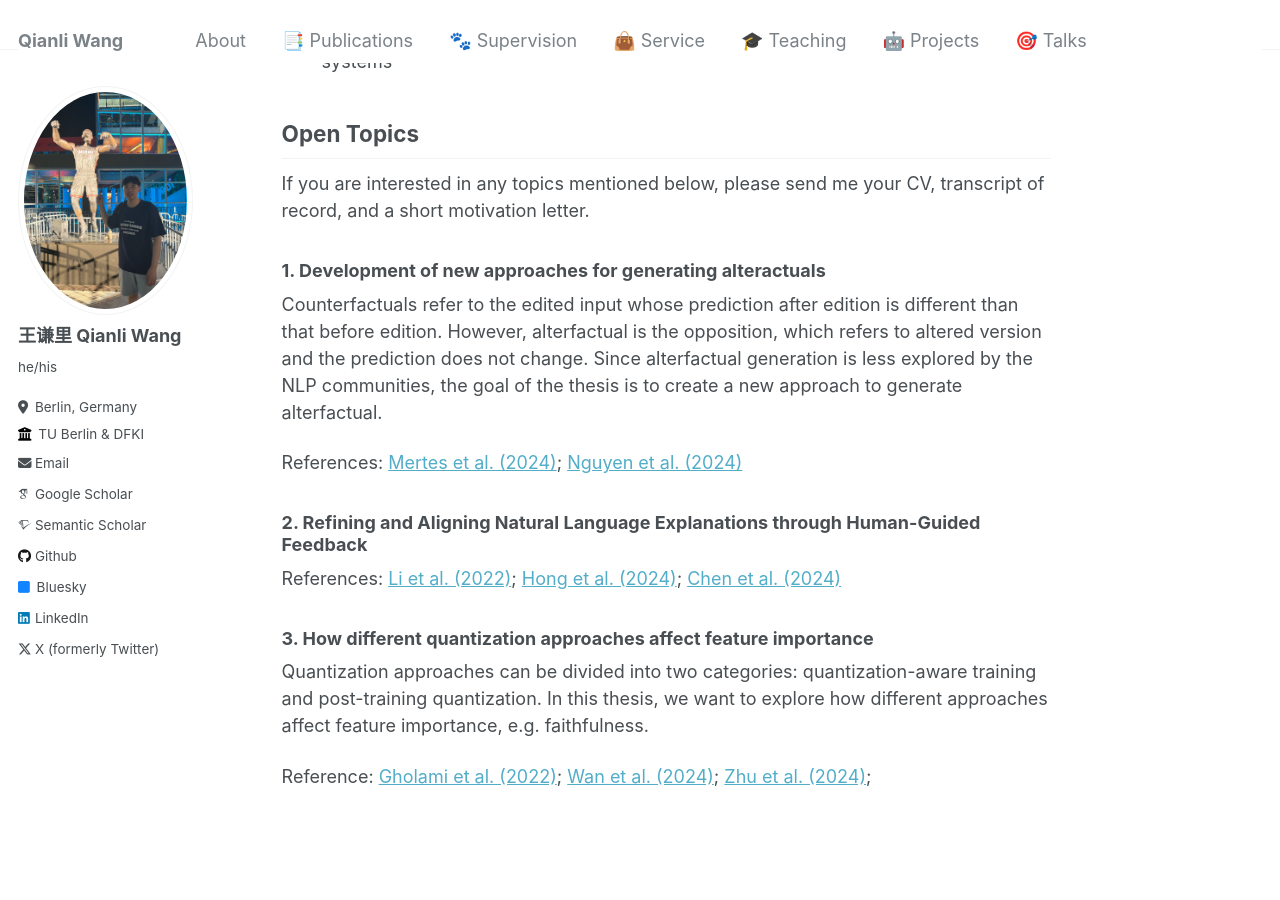
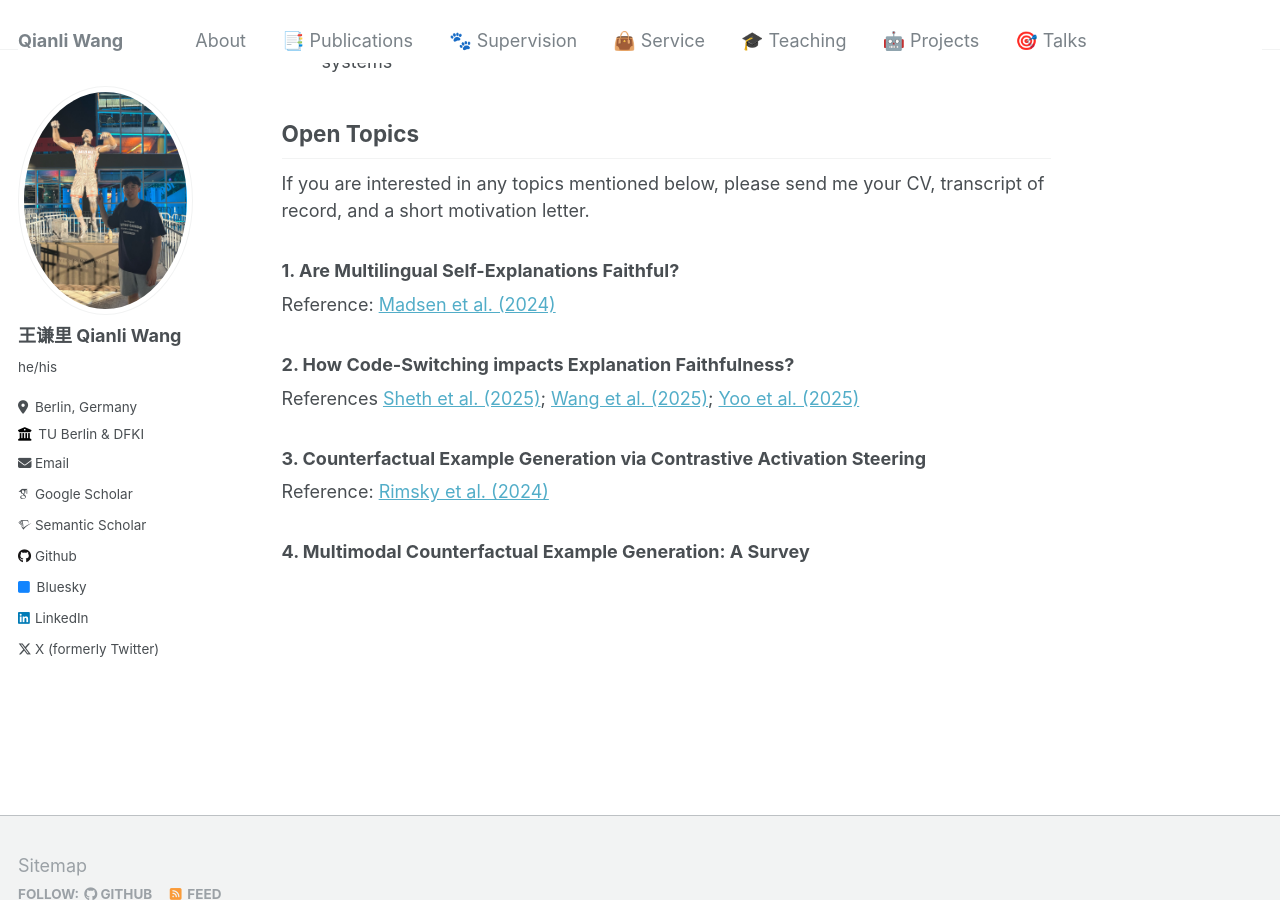
Before and after one commit to qiaw99/qiaw99.github.io, a Jekyll site: the page built from supervision/index.md, in a window 1280 px wide and 900 px high, scrolled down 868 px. Built offline with Jekyll 4.4.1, drawn with Linux system fonts in a browser that asks for light colours; some web fonts are replaced.

Commit message:
add new thesis topics

```diff
--- a/supervision/index.md
+++ b/supervision/index.md
@@ -26,22 +26,13 @@ title: "Supervision"
 ## Open Topics
 If you are interested in any topics mentioned below, please send me your CV, transcript of record, and a short motivation letter.
 
-[//]: # (### 1. ToolFormer integration in conversational XAI systems)
+### 1. Are Multilingual Self-Explanations Faithful?
+Reference: [Madsen et al. (2024)](https://aclanthology.org/2024.findings-acl.19/)
 
-[//]: # (As LLMs is getting more and more complex, the need for explaining black box model is growing. However, sometimes one-off explanations are not sufficient, e.g., due to ambiguity. Thus, we introduced interactive conversational XAI systems, which can provide multiple explainability methods in a dialogue manner. The code can be reused from below referenced papers &#40;https://github.com/DFKI-NLP/InterroLang&#41;, which can also give you an overview how such systems look like. The goal of this thesis is: try to integrate Toolformer into conversation XAI systems. When a specific explainability method is called by the user, the user question should be annotated by some certain patterns, with help of which corresponding tools should be invoked.)
+### 2. How Code-Switching impacts Explanation Faithfulness?
+References [Sheth et al. (2025)](https://arxiv.org/abs/2510.07037v1); [Wang et al. (2025)](https://arxiv.org/abs/2505.14815); [Yoo et al. (2025)](https://aclanthology.org/2025.findings-acl.407.pdf)
 
-[//]: # ()
-[//]: # (References: <a href="https://aclanthology.org/2023.findings-emnlp.359/">Feldhus et al. &#40;2023&#41;</a>; <a href="https://aclanthology.org/2024.hcinlp-1.9/">Wang et al. &#40;2024&#41;</a>; <a href="https://openreview.net/pdf?id=Yacmpz84TH">Schick et al. &#40;2023&#41;</a>)
+### 3. Counterfactual Example Generation via Contrastive Activation Steering
+Reference: [Rimsky et al. (2024)](https://aclanthology.org/2024.acl-long.828/)
 
-### 1. Development of new approaches for generating alteractuals
-Counterfactuals refer to the edited input whose prediction after edition is different than that before edition. However, alterfactual is the opposition, which refers to altered version and the prediction does not change. Since alterfactual generation is less explored by the NLP communities, the goal of the thesis is to create a new approach to generate alterfactual.
-
-References: <a href="https://arxiv.org/pdf/2405.05295">Mertes et al. (2024)</a>;  <a href="https://www.arxiv.org/pdf/2408.10528">Nguyen et al. (2024)</a>
-
-### 2. Refining and Aligning Natural Language Explanations through Human-Guided Feedback
-References: [Li et al. (2022)](https://aclanthology.org/2022.findings-acl.75/); [Hong et al. (2024)](https://aclanthology.org/2024.emnlp-main.626/); [Chen et al. (2024)](https://arxiv.org/abs/2412.08393)
-
-### 3. How different quantization approaches affect feature importance
-Quantization approaches can be divided into two categories: quantization-aware training and post-training quantization. In this thesis, we want to explore how different approaches affect feature importance, e.g. faithfulness.
-
-Reference: [Gholami et al. (2022)](https://arxiv.org/abs/2103.13630); [Wan et al. (2024)](https://openreview.net/forum?id=bsCCJHbO8A); [Zhu et al. (2024)](https://direct.mit.edu/tacl/article/doi/10.1162/tacl_a_00704/125482/A-Survey-on-Model-Compression-for-Large-Language);
+### 4. Multimodal Counterfactual Example Generation: A Survey
```
